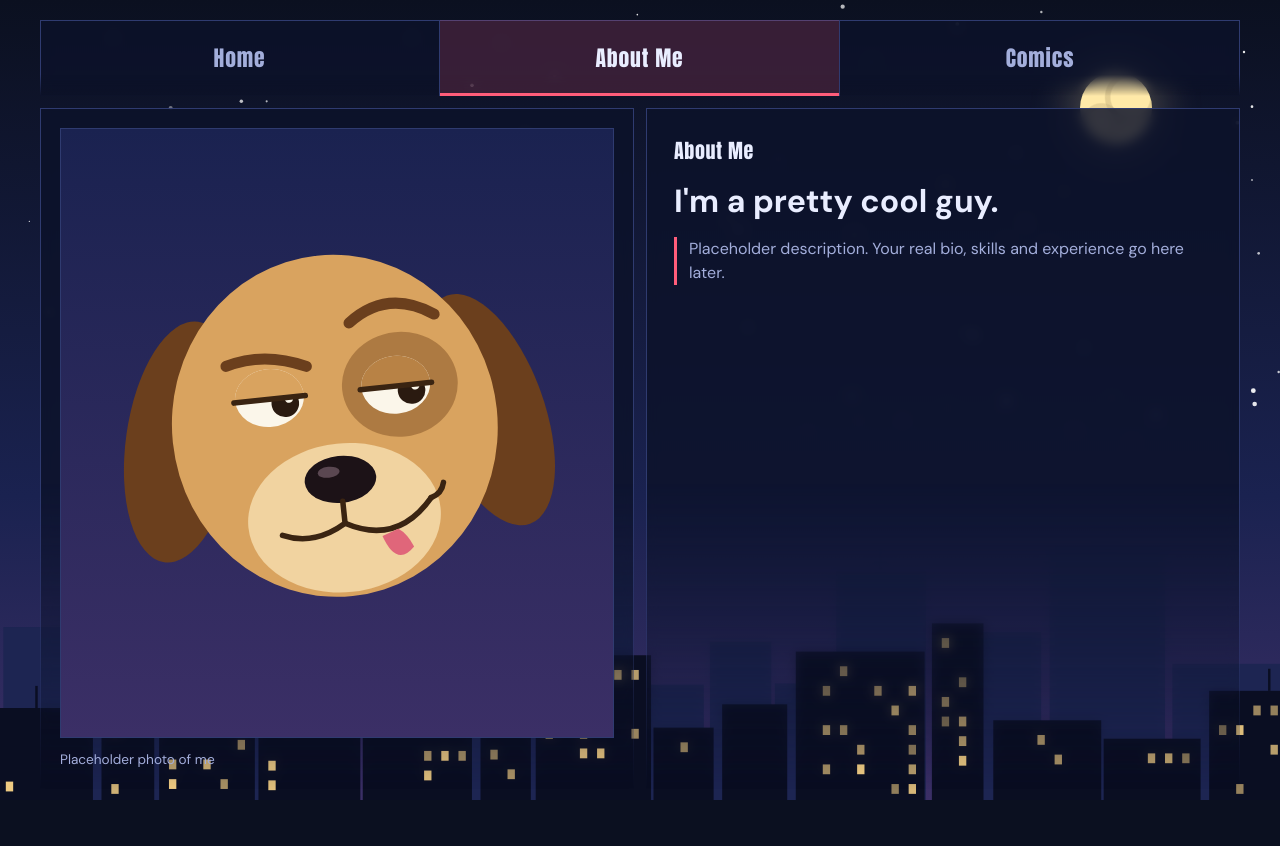
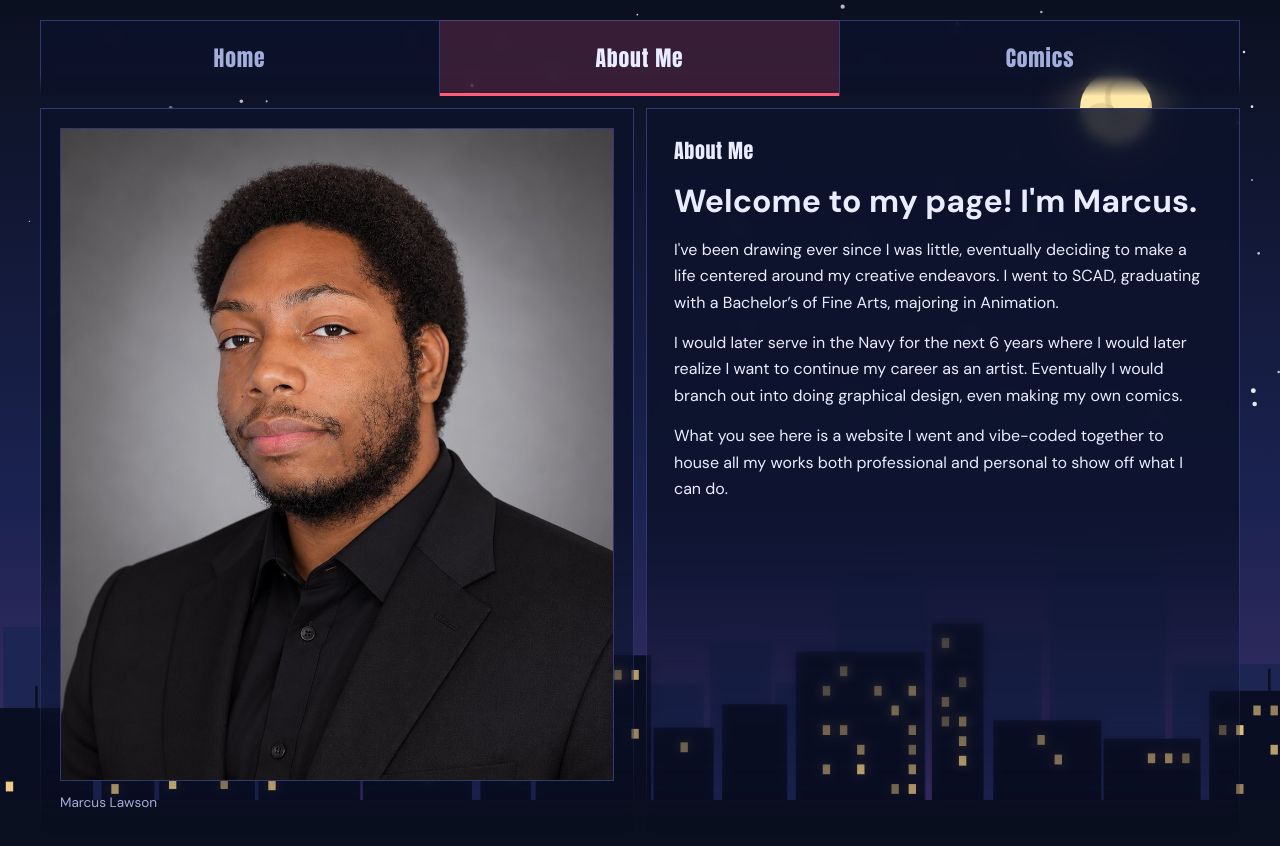
Before and after one commit to SalemKFox/Portfolio, a plain HTML site: page index.html in a window 1280 px wide. Both pictures are taken after a click on the link "About Me". Before the commit the page ends 810 px from the top, so only its background shows below. Drawn offline with Linux system fonts and the light colour scheme; a web font is replaced by a local one.

Commit message:
Add files via upload

```diff
--- a/index.html
+++ b/index.html
@@ -308,6 +308,10 @@ a:focus-visible, button:focus-visible { outline: 2px solid var(--moon); outline-
 .footer ul { list-style: none; margin: 0; padding: 0; display: flex; flex-wrap: wrap; gap: 8px 28px; }
 .footer li { color: var(--muted); }
 .footer li strong { color: var(--ink); font-weight: 500; margin-right: 6px; }
+.footer a.contact { display: inline-flex; align-items: center; gap: 10px; padding: 6px 0; color: var(--ink); text-decoration: none; font-weight: 500; overflow-wrap: anywhere; }
+.footer a.contact svg { width: 24px; height: 24px; flex: none; display: block; }
+.footer a.contact:hover { color: var(--accent); }
+.footer a.contact:hover span { text-decoration: underline; text-underline-offset: 3px; }
 
 .note { color: var(--muted); border-left: 3px solid var(--accent); padding-left: 12px; max-width: 60ch; }
 
@@ -325,9 +329,11 @@ a:focus-visible, button:focus-visible { outline: 2px solid var(--moon); outline-
   background: linear-gradient(180deg, #1a2250 0%, #3b2f66 100%);
 }
 .about-pic figcaption { color: var(--muted); font-size: 0.85rem; }
+.about-pic img { display: block; width: 100%; max-width: 100%; height: auto; border: 1px solid var(--line); }
 .about-text { padding: 28px; min-width: 0; }
 .about-text h2 { font-family: var(--font-display); font-weight: 400; font-size: 1.25rem; letter-spacing: 0.03em; margin: 0 0 16px; }
 .about-text .lead { font-size: clamp(1.4rem, 3.4vw, 2rem); font-weight: 700; line-height: 1.2; margin: 0 0 16px; text-wrap: balance; }
+.about-text p:not(.lead) { margin: 0 0 14px; max-width: 62ch; line-height: 1.65; color: var(--ink); }
 
 /* ---------- Comic reader: Prev | page | Next ---------- */
 .reader {
@@ -454,53 +460,15 @@ a:focus-visible, button:focus-visible { outline: 2px solid var(--moon); outline-
   <!-- ABOUT: stub so the header link has somewhere to go -->
   <section class="about" data-view="about" hidden>
     <figure class="box about-pic">
-      <svg viewBox="0 0 400 440" role="img" aria-label="Placeholder portrait: a very smug golden dog with half-closed eyes, one raised eyebrow and a lopsided smirk">
-        <defs>
-          <clipPath id="eyeL"><ellipse cx="155" cy="190" rx="25" ry="21"/></clipPath>
-          <clipPath id="eyeR"><ellipse cx="247" cy="190" rx="25" ry="21"/></clipPath>
-        </defs>
-        <g transform="rotate(-6 200 230)">
-          <!-- ears -->
-          <ellipse cx="88" cy="215" rx="40" ry="88" transform="rotate(14 88 215)" fill="#6b3f1d"/>
-          <ellipse cx="312" cy="215" rx="40" ry="88" transform="rotate(-14 312 215)" fill="#6b3f1d"/>
-          <!-- head -->
-          <ellipse cx="200" cy="215" rx="118" ry="124" fill="#d9a35f"/>
-          <!-- eye patch -->
-          <ellipse cx="250" cy="190" rx="42" ry="38" fill="#8a5a2b" opacity="0.55"/>
-          <!-- muzzle -->
-          <ellipse cx="200" cy="282" rx="70" ry="54" fill="#f1d3a0"/>
-          <!-- eyes: half-lidded, glancing sideways -->
-          <ellipse cx="155" cy="190" rx="25" ry="21" fill="#fbf6ea"/>
-          <ellipse cx="247" cy="190" rx="25" ry="21" fill="#fbf6ea"/>
-          <circle cx="166" cy="195" r="10" fill="#2a1a10"/>
-          <circle cx="258" cy="195" r="10" fill="#2a1a10"/>
-          <circle cx="169" cy="192" r="3" fill="#fbf6ea"/>
-          <circle cx="261" cy="192" r="3" fill="#fbf6ea"/>
-          <g clip-path="url(#eyeL)"><rect x="125" y="160" width="62" height="31" fill="#d9a35f"/></g>
-          <g clip-path="url(#eyeR)"><rect x="217" y="160" width="62" height="31" fill="#b88245"/></g>
-          <line x1="129" y1="191" x2="181" y2="191" stroke="#3a2412" stroke-width="4" stroke-linecap="round"/>
-          <line x1="221" y1="191" x2="273" y2="191" stroke="#3a2412" stroke-width="4" stroke-linecap="round"/>
-          <!-- eyebrows: one flat, one raised -->
-          <path d="M126 164 Q154 156 184 170" fill="none" stroke="#6b3f1d" stroke-width="8" stroke-linecap="round"/>
-          <path d="M218 142 Q248 120 280 142" fill="none" stroke="#6b3f1d" stroke-width="8" stroke-linecap="round"/>
-          <!-- nose -->
-          <ellipse cx="200" cy="254" rx="26" ry="17" fill="#1c1217"/>
-          <ellipse cx="192" cy="248" rx="8" ry="4" fill="#6a5560" opacity="0.8"/>
-          <!-- smirk, higher on the right -->
-          <path d="M200 270 L200 286" fill="none" stroke="#3a2412" stroke-width="4" stroke-linecap="round"/>
-          <path d="M200 286 Q176 300 154 290" fill="none" stroke="#3a2412" stroke-width="4" stroke-linecap="round"/>
-          <path d="M200 286 Q236 306 264 274" fill="none" stroke="#3a2412" stroke-width="4" stroke-linecap="round"/>
-          <path d="M264 274 Q272 272 274 264" fill="none" stroke="#3a2412" stroke-width="4" stroke-linecap="round"/>
-          <!-- tongue peeking out the smirk -->
-          <path d="M226 298 Q234 322 248 308 Q244 298 238 294 Z" fill="#e0667a"/>
-        </g>
-      </svg>
-      <figcaption>Placeholder photo of me</figcaption>
+      <img src="about/photo.jpg" alt="Portrait of Marcus Lawson in a black blazer against a gray background" width="1000" height="1179">
+      <figcaption>Marcus Lawson</figcaption>
     </figure>
     <section class="box about-text">
       <h2>About Me</h2>
-      <p class="lead">I'm a pretty cool guy.</p>
-      <p class="note">Placeholder description. Your real bio, skills and experience go here later.</p>
+      <p class="lead">Welcome to my page! I'm Marcus.</p>
+      <p>I've been drawing ever since I was little, eventually deciding to make a life centered around my creative endeavors. I went to SCAD, graduating with a Bachelor’s of Fine Arts, majoring in Animation.</p>
+      <p>I would later serve in the Navy for the next 6 years where I would later realize I want to continue my career as an artist. Eventually I would branch out into doing graphical design, even making my own comics.</p>
+      <p>What you see here is a website I went and vibe-coded together to house all my works both professional and personal to show off what I can do.</p>
     </section>
   </section>
 
@@ -525,11 +493,36 @@ a:focus-visible, button:focus-visible { outline: 2px solid var(--moon); outline-
   </section>
 
   <footer class="box footer">
-    <h2>Additional Links</h2>
+    <h2>Contact</h2>
     <ul>
-      <li><strong>Business inquiries</strong>business@example.com</li>
-      <li><strong>Contact</strong>hello@example.com</li>
-      <li><strong>Social</strong>@yourhandle</li>
+      <li>
+        <a class="contact" href="mailto:MlawsonAnimation@gmail.com" aria-label="Email MlawsonAnimation@gmail.com">
+          <svg viewBox="0 0 24 24" aria-hidden="true" fill="none" stroke="currentColor" stroke-width="1.8" stroke-linejoin="round" stroke-linecap="round">
+            <rect x="3" y="5" width="18" height="14"/>
+            <polyline points="3,6 12,13 21,6"/>
+          </svg>
+          <span>MlawsonAnimation@gmail.com</span>
+        </a>
+      </li>
+      <li>
+        <a class="contact" href="https://www.linkedin.com/in/marcus-lawson-a0ba1811b/" target="_blank" rel="noopener noreferrer" aria-label="Marcus Lawson on LinkedIn (opens in a new tab)">
+          <svg viewBox="0 0 24 24" aria-hidden="true">
+            <defs>
+              <mask id="in-cut">
+                <rect width="24" height="24" fill="#fff"/>
+                <g fill="#000">
+                  <circle cx="7.2" cy="7.6" r="1.7"/>
+                  <rect x="5.6" y="10.2" width="3.2" height="8.2"/>
+                  <rect x="10.4" y="10.2" width="3" height="8.2"/>
+                  <path d="M13.4 13.2c0-2.1 1.5-3.3 3.4-3.3 2.2 0 3.4 1.3 3.4 3.7v4.8h-3.1v-4.2c0-1-.4-1.6-1.2-1.6s-1.3.6-1.3 1.6v4.2h-1.2z"/>
+                </g>
+              </mask>
+            </defs>
+            <rect x="1.5" y="1.5" width="21" height="21" fill="currentColor" mask="url(#in-cut)"/>
+          </svg>
+          <span>LinkedIn</span>
+        </a>
+      </li>
     </ul>
   </footer>
 </div>
```
Also changed, not shown: about/photo.jpg (added).
